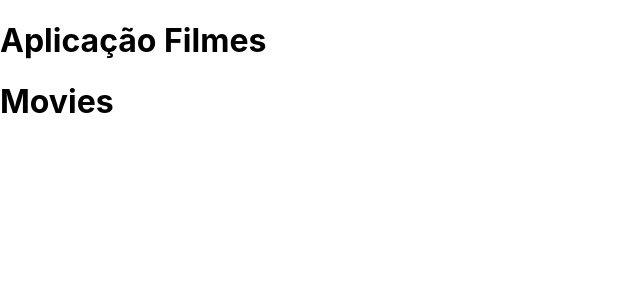
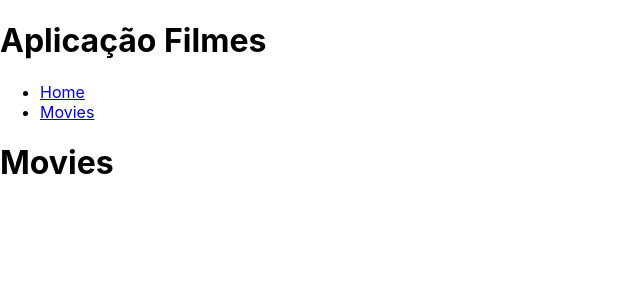
Before and after one commit to geogeraldi/pos-unidade1, a React (Create React App) app: page /movies in a window 1280 px wide. Shown: the top 300 px of the page, without its empty margins (0-640 px from the left). Built offline with nearby package versions, Linux system fonts and the light colour scheme.

Commit message:
unidade 1 - 10

```diff
--- a/package.json
+++ b/package.json
@@ -10,7 +10,7 @@
     "axios": "^1.8.4",
     "react": "^19.1.0",
     "react-dom": "^19.1.0",
-    "react-router-dom": "^7.5.0",
+    "react-router-dom": "^6.14.2",
     "react-scripts": "^3.0.1",
     "web-vitals": "^2.1.4"
   },
--- a/src/App.js
+++ b/src/App.js
@@ -1,3 +1,4 @@
+import React from 'react';
 import { RouterProvider } from "react-router-dom";
 import { routes } from "./routes";
 
--- a/src/components/Header.js
+++ b/src/components/Header.js
@@ -1,3 +1,14 @@
+import React from 'react';
+import { Link } from 'react-router-dom';
+
 export function Header() {
-    return <h1>Aplicação Filmes</h1>
+    return (
+        <>
+            <h1>Aplicação Filmes</h1>
+            <ul>
+                <li><Link to="/">Home</Link></li>
+                <li><Link to="/movies">Movies</Link></li>
+            </ul>
+        </>
+    );
 }
--- a/src/routes.js
+++ b/src/routes.js
@@ -1,3 +1,4 @@
+import React from 'react';
 import { createBrowserRouter } from "react-router-dom";
 import { Home } from "./views/Home";
 import { Movies } from "./views/Movies";
--- a/src/views/Home.js
+++ b/src/views/Home.js
@@ -1,3 +1,5 @@
+import React from 'react';
+
 export function Home() {
-    return <h1>Home</h1>
+    return <h1>Home</h1>;
 }
--- a/src/views/Movies.js
+++ b/src/views/Movies.js
@@ -1,3 +1,5 @@
+import React from 'react';
+
 export function Movies() {
-    return <h1>Movies</h1>
+    return <h1>Movies</h1>;
 }
--- a/src/views/RootLayout.js
+++ b/src/views/RootLayout.js
@@ -1,3 +1,4 @@
+import React from 'react';
 import { Outlet } from "react-router-dom";
 import { Header } from "../components/Header"
 
```
